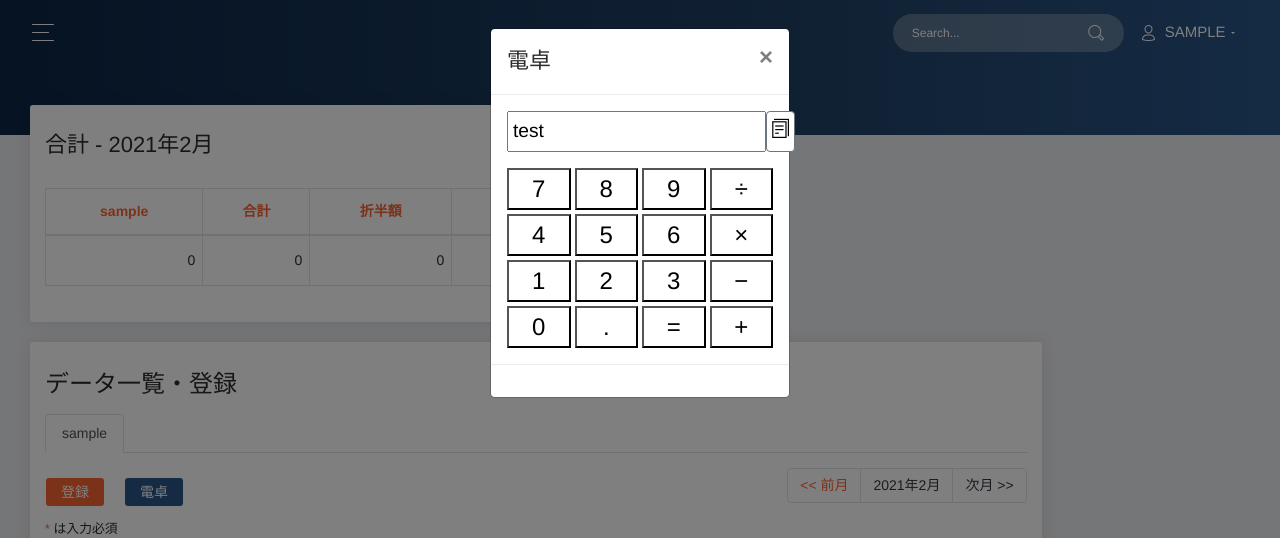
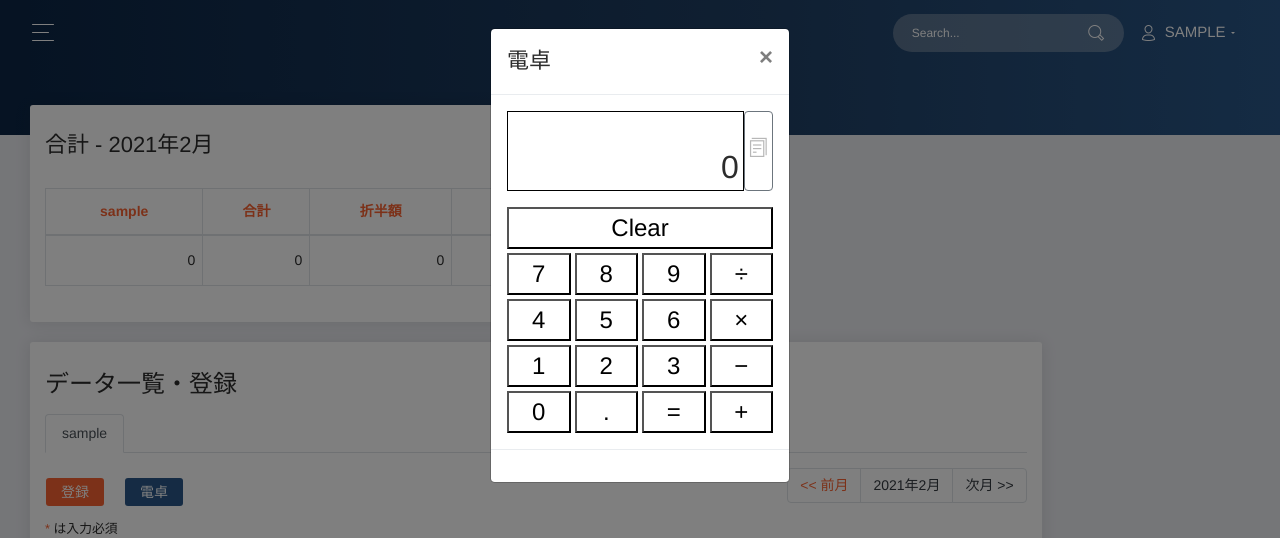
Before and after one commit to showgayaki/kakeibosan, a Flask app: page /kakeibosan/records in a window 1280 px wide, after a click on "電卓". Shown: the top 538 px of the page. Run offline with Flask 2, Linux system fonts and the light colour scheme; the visitor is signed in with stand-in values (Sample User, id 1); data comes from the database, SQL or seed files in the repository; data that the repository does not hold is empty; parts of the project's set-up code (start-up, migrations or seed data) failed here and were passed over; some libraries are stand-ins or nearby versions; some web fonts are replaced.

Commit message:
電卓機能追加

```diff
--- a/kakeibosan/static/css/style.css
+++ b/kakeibosan/static/css/style.css
@@ -22,12 +22,12 @@ th, .update-table .badge_clm{
 .update-table td.amount, td.bought_in, td.month_to_add{
     text-align: right;
 }
-.btn-secondary, .btn-secondary:focus{
+.btn-calc, .btn-calc:focus{
     color: #fff;
     background-color: #2a5788;
     border-color: #2a5788;
 }
-.btn-secondary:hover{
+.btn-calc:hover{
     background-color: rgba(42, 87, 136, 0.8);
 }
 .handsontable .htAutocompleteArrow {
@@ -70,15 +70,27 @@ i.copy-icon:hover{
 i.copy-icon:action{
     color: #f96332;
 }
-.caclc-result{
+.calc-result-area{
+    border: 1px solid #000;
+    height: 5rem;
+    text-align: right;
+    resize: none;
     font-size: 1.2rem;
     overflow: hidden;
 }
-.key-area button{
+.calc-result-row1{
+    height: 1.2rem;
+    margin-bottom: 0.5rem;
+}
+.calc-result-row2{
+    text-align: right;
+    font-size: 2rem;
+}
+.calc-key{
     background-color: #fff;
     font-size: 1.5rem;
     cursor: pointer;
 }
-.key-area button:hover{
+.calc-key:hover{
     background-color: rgba(42, 87, 136, 0.2);
 }
--- a/kakeibosan/templates/records.html
+++ b/kakeibosan/templates/records.html
@@ -84,7 +84,7 @@
                         <button id="{{ user.id }}-fetch-update-records" type="button" class="btn btn-primary btn-sm">
                           登録
                         </button>
-                        <button type="button" class="btn btn-secondary btn-sm ml-3" data-toggle="modal" data-target="#calcModal">
+                        <button type="button" class="btn btn-calc btn-sm ml-3" data-toggle="modal" data-target="#calcModal">
                           電卓
                         </button>
                       </div>
@@ -170,35 +170,41 @@
             </div>
             <div class="modal-body">
               <div class="d-flex mb-3">
-                <input id="caclc-result" class="caclc-result p-1" value="test" type="text" readonly>
-                <button id="copy-input" class="copy-btn px-1 bg-white border border-secondary rounded" data-toggle="tooltip">
+                <div id="calc-result" class="calc-result-area col p-1">
+                  <p id="calc-input-row" class="calc-result-row1"></p>
+                  <p id="calc-result-row" class="calc-result-row2">0</p>
+                </div>
+                <button id="copy-calc" class="copy-btn px-1 bg-white border border-secondary rounded" data-toggle="tooltip" disabled>
                   <i class="copy-icon now-ui-icons files_single-copy-04"></i>
                 </button>
               </div>
-              <div class="key-area container-fluid">
+              <div class="calc-key-area container">
                 <div class="row mt-1">
-                  <button class="col mr-1">7</button>
-                  <button class="col mr-1">8</button>
-                  <button class="col mr-1">9</button>
-                  <button class="col">÷</button>
+                  <button id="calc-clear" class="calc-key col">Clear</button>
                 </div>
                 <div class="row mt-1">
-                  <button class="col mr-1">4</button>
-                  <button class="col mr-1">5</button>
-                  <button class="col mr-1">6</button>
-                  <button class="col">×</button>
+                  <button class="calc-key col">7</button>
+                  <button class="calc-key col ml-1">8</button>
+                  <button class="calc-key col ml-1">9</button>
+                  <button class="calc-key col ml-1">÷</button>
                 </div>
                 <div class="row mt-1">
-                  <button class="col mr-1">1</button>
-                  <button class="col mr-1">2</button>
-                  <button class="col mr-1">3</button>
-                  <button class="col">−</button>
+                  <button class="calc-key col">4</button>
+                  <button class="calc-key col ml-1">5</button>
+                  <button class="calc-key col ml-1">6</button>
+                  <button class="calc-key col ml-1">×</button>
                 </div>
                 <div class="row mt-1">
-                  <button class="col mr-1">0</button>
-                  <button class="col mr-1">.</button>
-                  <button class="col mr-1">=</button>
-                  <button class="col">+</button>
+                  <button class="calc-key col">1</button>
+                  <button class="calc-key col ml-1">2</button>
+                  <button class="calc-key col ml-1">3</button>
+                  <button class="calc-key col ml-1">−</button>
+                </div>
+                <div class="row mt-1">
+                  <button class="calc-key col">0</button>
+                  <button class="calc-key col ml-1">.</button>
+                  <button class="calc-key col ml-1">=</button>
+                  <button class="calc-key col ml-1">+</button>
                 </div>
               </div>
             </div>
@@ -222,6 +228,9 @@
       createTable(currentUserId, users, records, viewMonth);
     });
 
+    // ------------------
+    // コピーボタン押下時
+    // ------------------
     $('.copy-btn')
     // tooltip設定
     .tooltip({
@@ -235,10 +244,8 @@
     })
     // クリック時の動作を設定
     .on('click', function(){
-      console.log($(this).attr('id'));
       const clickId = $(this).attr('id');
       let copyResult;
-      if(clickId === 'pay-amount'){
       // buttonのvalueを取得
       const text = $(this).val();
       // tdから直接はコピーできないためテキストエリアを経由
@@ -249,10 +256,6 @@
       // コピー結果を取得してtextareaは削除
       copyResult = document.execCommand('copy');
       $textarea.remove();
-      }else{
-        $('#caclc-result').select();
-        copyResult = document.execCommand('copy');
-      }
       // コピー結果によって表示変更
       if(copyResult){
         $(this).attr('data-original-title', 'コピーしました');
@@ -262,5 +265,79 @@
       // tooltip表示
       $(this).tooltip('show');
     });
+
+    // ------------------
+    // 電卓
+    // ------------------
+    let calcTmp = 0;
+    let calcResult = 0;
+    let operator = '';
+    let inputStart = true;
+    $('.calc-key').on('click', function(){
+      // コピーボタンを無効にする
+      $('#copy-calc').prop('disabled', true);
+      inputRow = $('#calc-input-row');
+      resultRow = $('#calc-result-row');
+      let clickKey = $(this).html();
+      if(clickKey === 'Clear'){
+        inputRow.html('');
+        resultRow.html('0');
+        calcResult = 0;
+        operator = ''
+        inputStart = true;
+      }else{
+        // コピーボタンを無効にする
+        $('#copy-calc').prop('disabled', true);
+        // 演算子キー押下時の処理
+        if(clickKey === '+' || clickKey === '−' || clickKey === '×' || clickKey === '÷' || clickKey === '='){
+          inputStart = true;
+          inputRow.html(inputRow.html() + resultRow.html() + clickKey);
+          calcTmp = Number(resultRow.html());
+
+          if(operator === '+'){
+            calcResult += calcTmp;
+          }else if(operator === '−'){
+            calcResult = calcResult - calcTmp;
+          }else if(operator === '×'){
+            calcResult = calcResult * calcTmp;
+          }else if(operator === '÷'){
+            calcResult = calcResult / calcTmp;
+          }else{
+            calcResult = calcTmp;
+          }
+          resultRow.html(calcResult);
+          operator = clickKey;
+
+          if(clickKey === '='){
+            inputStart = true;
+            // コピーボタンを有効にしてvalueに設定
+            $("#copy-calc").prop("disabled", false);
+            $('#copy-calc').val(calcResult);
+          }
+        }else{
+          if(operator === '='){
+            inputRow.html('');
+          }
+          // 数字キー押下時の処理
+          if(inputStart){
+            // コピーボタンを無効にする
+            $('#copy-calc').prop('disabled', true);
+            resultRow.html(clickKey);
+            inputStart = false;
+          }else{
+            resultRow.html(resultRow.html() + clickKey);
+          }
+        }
+      }
+    })
+    // 電卓モーダル閉じるときに初期化
+    $('#calcModal').on('hide.bs.modal', function(){
+      $('#calc-input-row').text('');
+      $('#calc-result-row').text('0');
+      calcTmp = 0;
+      calcResult = 0;
+      operator = '';
+      inputStart = true;
+    })
   </script>
 {%- endblock %}
```
Lines whose indentation alone changed are shown as unchanged.
